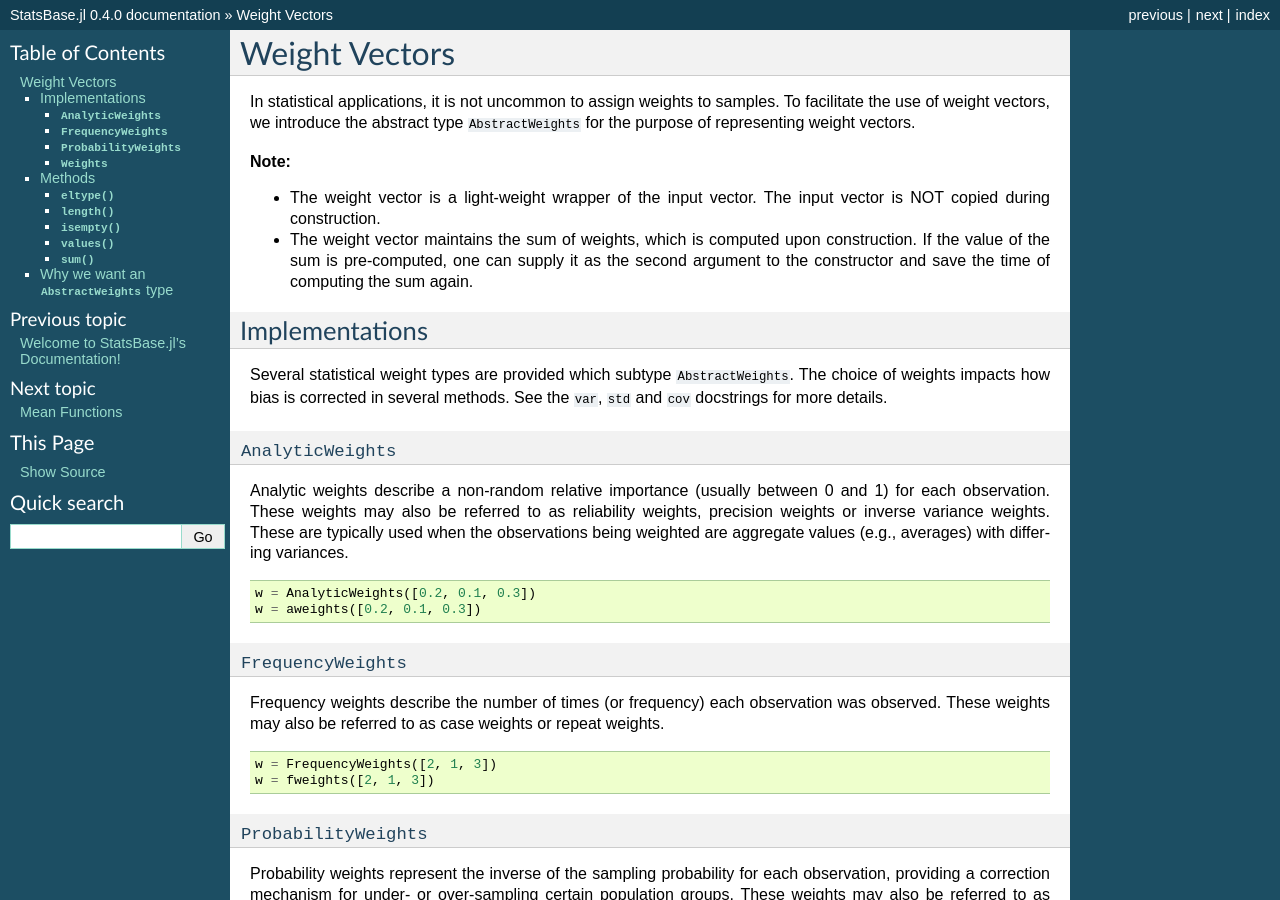
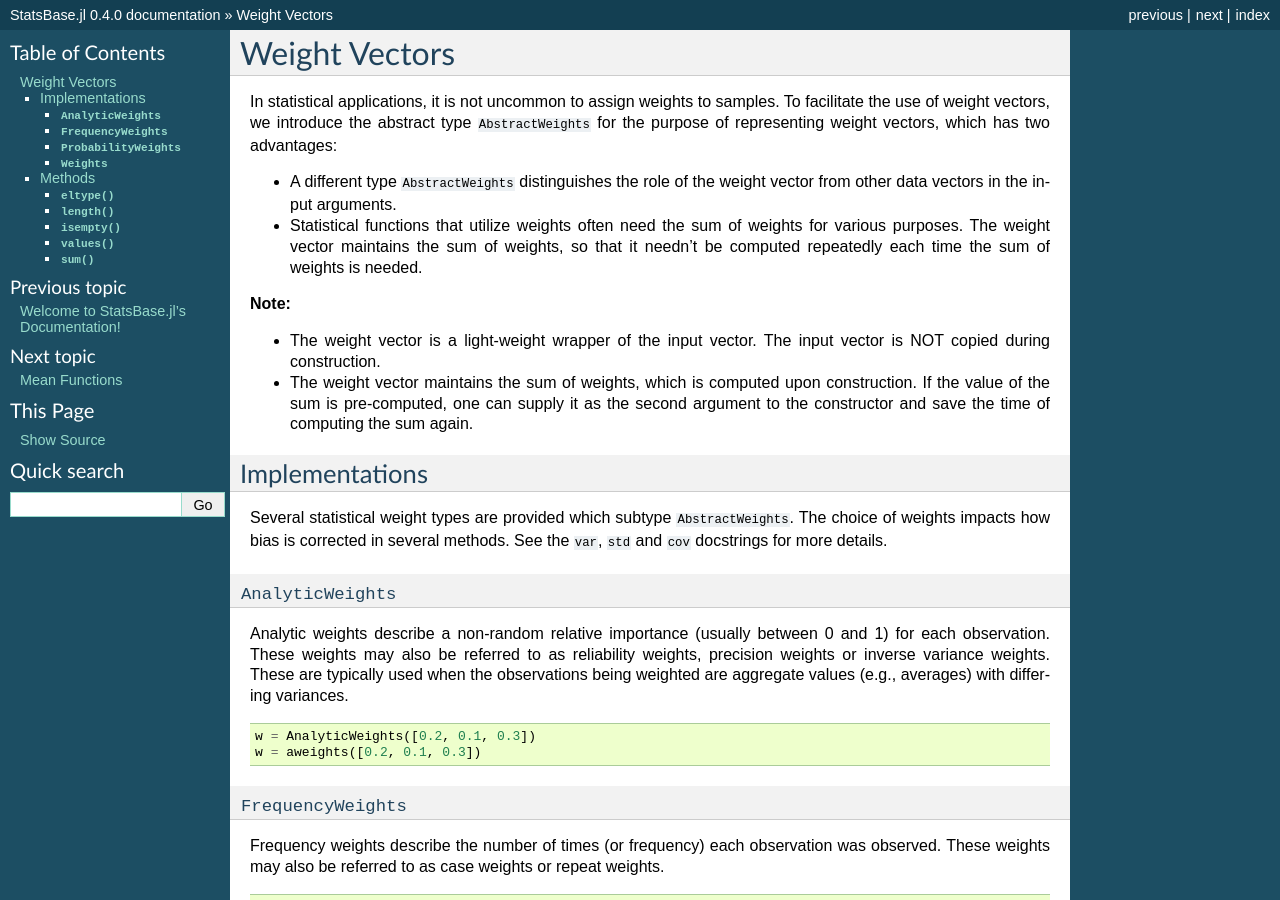
Before and after one commit to JuliaStats/StatsBase.jl, a Sphinx documentation site: the page built from docs/source/weightvec.rst, in a window 1280 px wide and 900 px high. Built offline with Sphinx 7.4.7, drawn with Linux system fonts in a browser that asks for light colours; formulas are drawn with MathJax 3; some of the changed text lies outside the part shown.

Commit message:
Moved description of weight vector benefits to the top of the file.

```diff
--- a/docs/source/weightvec.rst
+++ b/docs/source/weightvec.rst
@@ -3,12 +3,14 @@
 Weight Vectors
 ================
 
-In statistical applications, it is not uncommon to assign weights to samples. To facilitate the use of weight vectors, we introduce the abstract type ``AbstractWeights`` for the purpose of representing weight vectors.
+In statistical applications, it is not uncommon to assign weights to samples. To facilitate the use of weight vectors, we introduce the abstract type ``AbstractWeights`` for the purpose of representing weight vectors, which has two advantages:
+
+- A different type ``AbstractWeights`` distinguishes the role of the weight vector from other data vectors in the input arguments.
+- Statistical functions that utilize weights often need the sum of weights for various purposes. The weight vector maintains the sum of weights, so that it needn't be computed repeatedly each time the sum of weights is needed.
 
 **Note:**
 
 - The weight vector is a light-weight wrapper of the input vector. The input vector is NOT copied during construction.
-
 - The weight vector maintains the sum of weights, which is computed upon construction. If the value of the sum is pre-computed, one can supply it as the second argument to the constructor and save the time of computing the sum again.
 
 
@@ -87,12 +89,3 @@ Let ``w`` be an instance of ``AbstractWeights``:
     Get the sum of weights.
 
     :note: The sum of weights is maintained by the weight vector, and thus this function can immediately return the value in ``O(1)`` (without computation).
-
-
-Why we want an ``AbstractWeights`` type
-----------------------------------------
-
-The ``AbstractWeights`` type is introduced as the standard way to pass weights, which has two advantages:
-
-- A different type ``AbstractWeights`` distinguishes the role of the weight vector from other data vectors in the input arguments.
-- Statistical functions that utilize weights often need the sum of weights for various purposes. The weight vector maintains the sum of weights, so that it needn't be computed repeatedly each time the sum of weights is needed.
```
